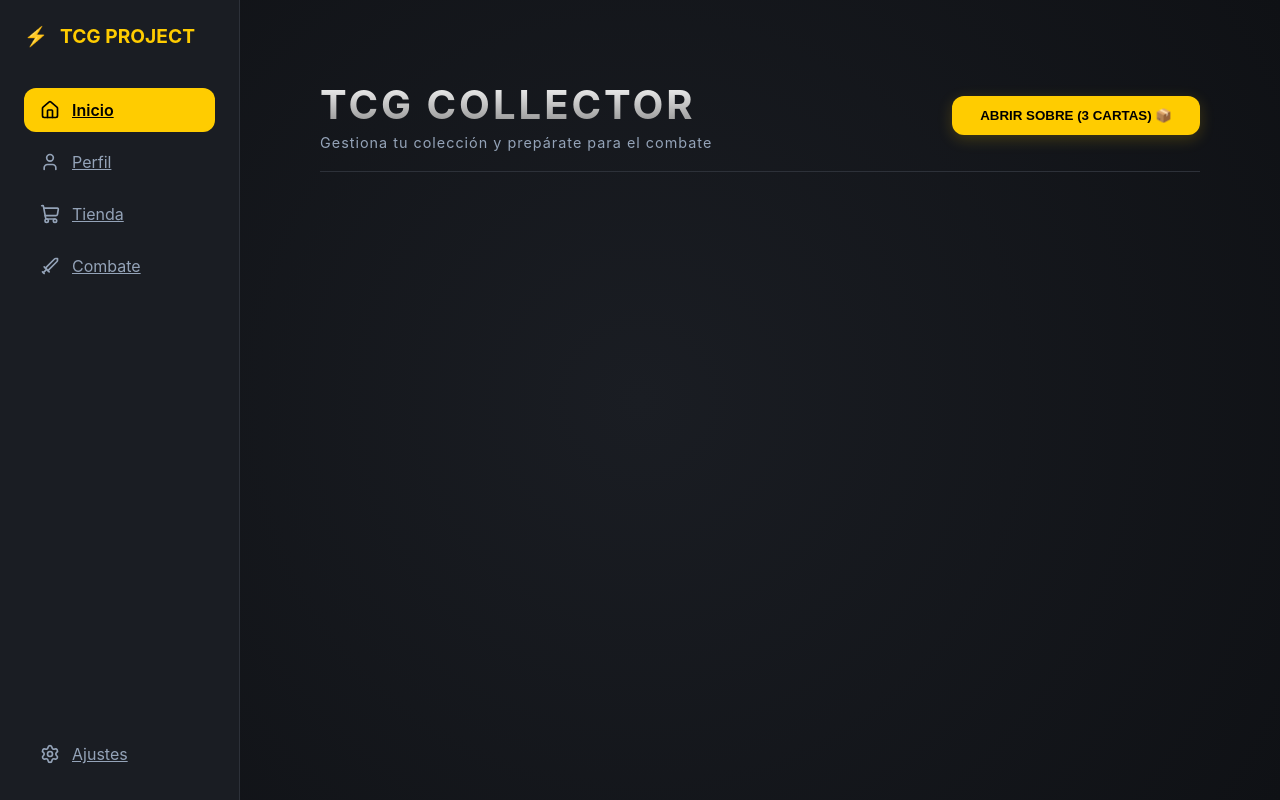
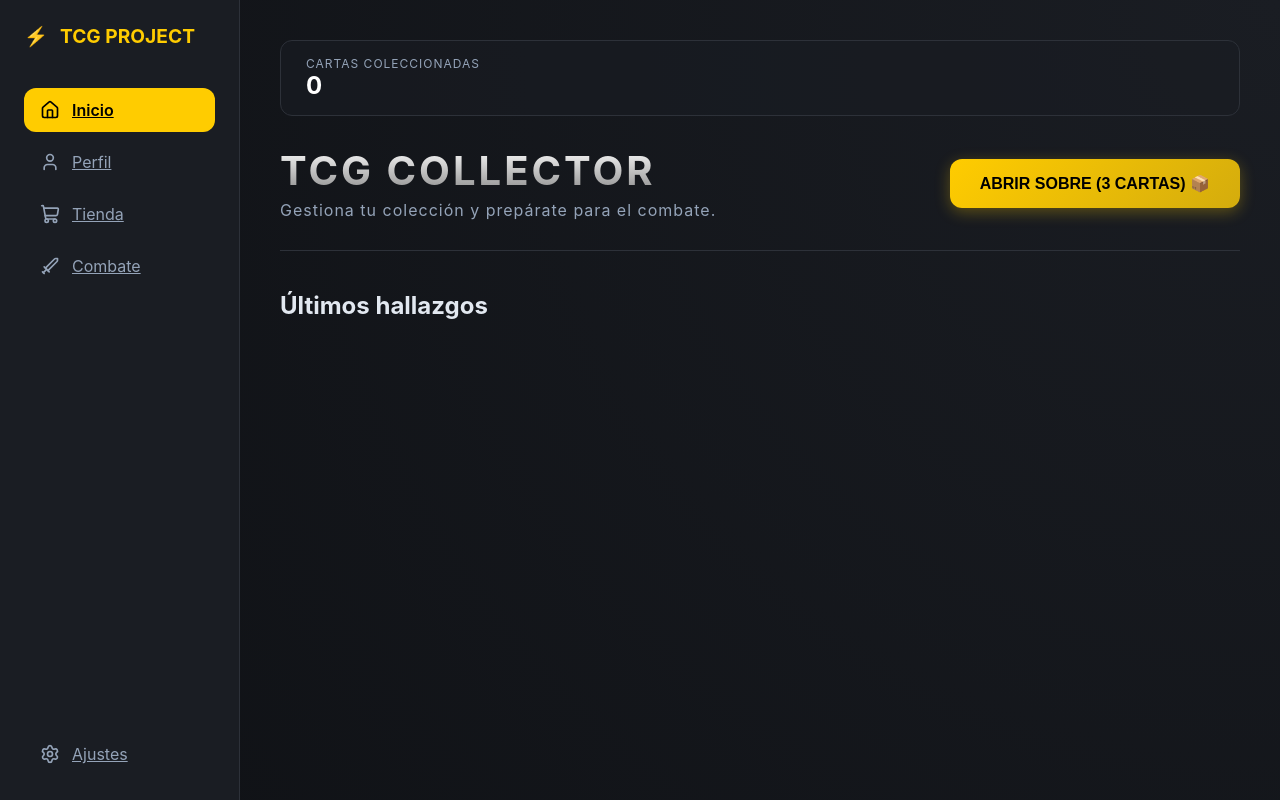
Before and after one commit to jotaFil98/TCG-Project, a React (Create React App) app in the folder Frontend/: page / in a window 1280 px wide. Built offline with nearby package versions, Linux system fonts and the light colour scheme.

Commit message:
actualizacion deseño

```diff
--- a/Frontend/src/App.css
+++ b/Frontend/src/App.css
@@ -1,6 +1,4 @@
 /* 1. CONFIGURACIÓN DEL LAYOUT PRINCIPAL */
-
-/* Esto elimina el margen blanco */
 * {
   margin: 0;
   padding: 0;
@@ -10,101 +8,130 @@
 body {
   background-color: #0f1115;
   overflow-x: hidden;
+  font-family: 'Inter', sans-serif;
+  color: white;
 }
 
 .app-layout {
   display: flex;
   min-height: 100vh;
-  /* Mezclamos tu fondo radial con el tono oscuro de la referencia */
-  background: radial-gradient(circle, #1a1d23 0%, #0f1115 100%);
+  background: radial-gradient(circle at top right, #1a1d23 0%, #0f1115 100%);
   background-attachment: fixed;
-  color: white;
-  font-family: 'Inter', sans-serif;
 }
 
-/* RESPONSIVE: Esto va FUERA de .app-layout */
+/* RESPONSIVE */
 @media (max-width: 768px) {
   .app-layout {
-    flex-direction: column; /* Apila menú arriba, contenido abajo */
+    flex-direction: column;
   }
   .sidebar {
     width: 100%;
     height: auto;
-    border-right: none;
     border-bottom: 1px solid #2d3139;
   }
-  .main-content {
-    padding: 20px;
+  .hero-section {
+    flex-direction: column;
+    text-align: center;
+    gap: 20px;
   }
 }
 
-/* 2. CONTENIDO PRINCIPAL (DERECHA) */
+/* 2. CONTENIDO PRINCIPAL */
 .main-content {
   flex: 1;
   padding: 40px;
   overflow-y: auto;
+}
+
+/* 3. BARRA DE ESTADÍSTICAS */
+.stats-bar {
+  background: rgba(26, 29, 35, 0.6);
+  padding: 15px 25px;
+  border-radius: 12px;
+  border: 1px solid #2d3139;
+  margin-bottom: 30px;
+  display: flex;
+  gap: 30px;
+}
+
+.stat-item {
   display: flex;
   flex-direction: column;
 }
 
-/* 3. HEADER PROFESIONAL */
-.main-header {
+.stat-label {
+  color: #94a3b8;
+  font-size: 0.75rem;
+  text-transform: uppercase;
+  letter-spacing: 1px;
+}
+
+.stat-value {
+  font-size: 1.5rem;
+  font-weight: bold;
+  color: #fff;
+}
+
+/* 4. SECCIÓN HERO (El Encabezado) */
+.hero-section {
   display: flex;
   justify-content: space-between;
   align-items: center;
+  padding-bottom: 30px;
+  border-bottom: 1px solid #2d3139;
   margin-bottom: 40px;
-  border-bottom: 1px solid #2d3139;
-  padding-bottom: 20px;
 }
 
-/* Tu estilo de título plateado aplicado al Dashboard */
-.header-info h1 {
+.hero-content h1 {
   letter-spacing: 3px;
   text-transform: uppercase;
   background: linear-gradient(to bottom, #ffffff, #888);
   -webkit-background-clip: text;
   background-clip: text;
   -webkit-text-fill-color: transparent;
-  margin: 0;
   font-size: 2.5rem;
 }
 
-.header-info p {
+.hero-content p {
   color: #94a3b8;
   margin-top: 5px;
-  font-size: 0.9rem;
   letter-spacing: 1px;
 }
 
-/* 4. EL BOTÓN "ABRIR SOBRE" (Estilo referencia) */
-.boton-sobre {
-  background-color: #ffcc00; /* Amarillo neón de la referencia */
+/* 5. EL BOTÓN "ABRIR SOBRE" (Estilo Épico) */
+.boton-sobre-epic {
+  background: linear-gradient(135deg, #ffcc00, #d4ac0d);
   color: #000;
   border: none;
-  padding: 12px 28px;
-  font-weight: bold;
+  padding: 15px 30px;
+  font-weight: 800;
   border-radius: 12px;
   cursor: pointer;
   transition: all 0.3s ease;
-  box-shadow: 0 4px 15px rgba(255, 204, 0, 0.2);
+  box-shadow: 0 4px 15px rgba(255, 204, 0, 0.3);
   text-transform: uppercase;
+  font-size: 1rem;
 }
 
-.boton-sobre:hover {
-  background-color: #ffdb4d;
-  transform: translateY(-2px);
-  box-shadow: 0 6px 20px rgba(255, 204, 0, 0.4);
+.boton-sobre-epic:hover {
+  transform: translateY(-3px);
+  box-shadow: 0 8px 25px rgba(255, 204, 0, 0.5);
 }
 
-.boton-sobre:disabled {
-  background-color: #2d3139;
+.boton-sobre-epic:disabled {
+  background: #2d3139;
   color: #64748b;
   cursor: not-allowed;
-  transform: none;
   box-shadow: none;
 }
 
-/* 5. GRID DE CARTAS (Ajustado para que se vea como en la web pro) */
+/* 6. GRID DE CARTAS */
+.collection-section h2 {
+  margin-bottom: 25px;
+  font-size: 1.5rem;
+  color: #e2e8f0;
+}
+
 .cartas-grid {
   display: grid;
   grid-template-columns: repeat(auto-fill, minmax(220px, 1fr));
@@ -112,8 +139,3 @@ body {
   justify-items: center;
   width: 100%;
 }
-
-/* Eliminamos estilos de la clase .App vieja para evitar conflictos */
-.App {
-  text-align: center;
-}
--- a/Frontend/src/pages/Home.jsx
+++ b/Frontend/src/pages/Home.jsx
@@ -24,29 +24,42 @@ function Home() {
   };
 
   return (
-    <main className="main-content">
-      <header className="main-header">
-        <div className="header-info">
+    <main className="home-dashboard">
+
+      {/* 1. Barra de Estadísticas (Nueva) */}
+      <div className="stats-bar">
+        <div className="stat-item">
+          <span className="stat-label">Cartas Coleccionadas</span>
+          <span className="stat-value">{misCartas.length}</span>
+        </div>
+      </div>
+
+      {/* 2. Sección Hero (El gancho) */}
+      <header className="hero-section">
+        <div className="hero-content">
           <h1>TCG COLLECTOR</h1>
-          <p>Gestiona tu colección y prepárate para el combate</p>
+          <p>Gestiona tu colección y prepárate para el combate.</p>
         </div>
 
         <button
           onClick={abrirSobre}
-          className="boton-sobre"
+          className="boton-sobre-epic"
           disabled={cargando}
         >
           {cargando ? "ABRIENDO..." : "ABRIR SOBRE (3 CARTAS) 📦"}
         </button>
       </header>
 
-      <section className="cartas-container">
+      {/* 3. Sección de Colección */}
+      <section className="collection-section">
+        <h2>Últimos hallazgos</h2>
         <div className="cartas-grid">
           {misCartas.map((c, index) => (
             <Carta key={index} {...c} />
           ))}
         </div>
       </section>
+
     </main>
   );
 }
```
